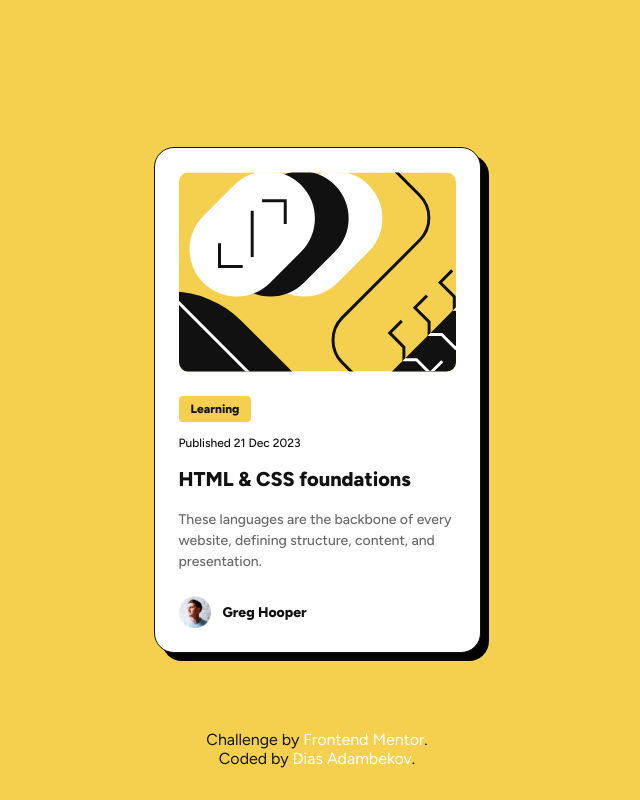
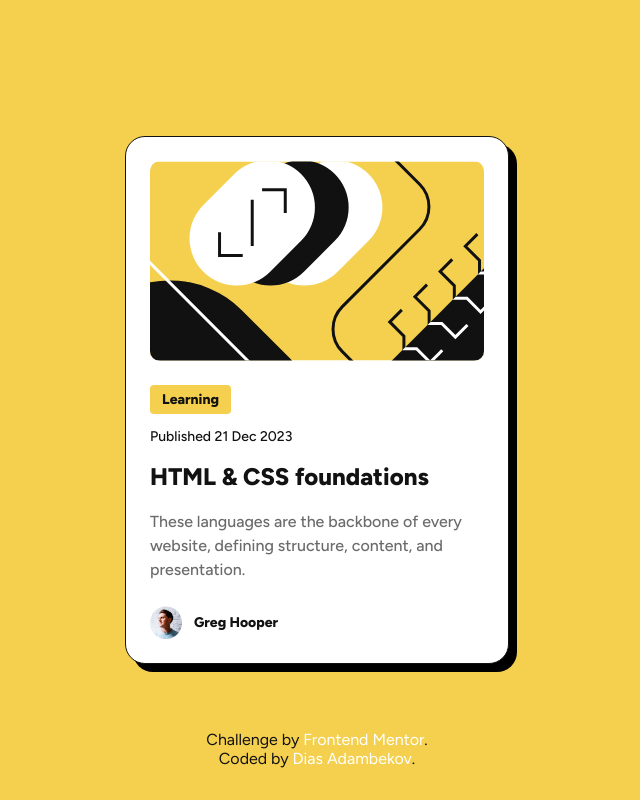
Before and after one commit to adambeckercodes/blog-preview-card, a plain HTML site: page index.html in a window 1280 px wide. Shown: the whole page, without its empty margins (323-963 px from the left). Drawn offline with Linux system fonts and the light colour scheme.

Commit message:
Added desktop version

```diff
--- /dev/null
+++ b/css/media.css
@@ -0,0 +1,25 @@
+@media (min-width: 768px) {
+  .container {
+    min-width: 384px;
+  }
+
+  .card {
+      max-width: 384px;
+  }
+
+  .card__category {
+    font-size: var(--font-size-text-preset-3);
+  }
+
+  .card__pub-date {
+    font-size: var(--font-size-text-preset-3);
+  }
+
+  .card__title {
+    font-size: var(--spacing-200);
+  }
+
+  .card__descr {
+    font-size: var(--font-size-text-preset-2);
+  }
+}
--- a/style.css
+++ b/css/style.css
@@ -123,6 +123,8 @@ body {
 }
 
 .card__link {
+  margin: 0;
+
   text-decoration: none;
   color: inherit;
 
--- a/index.html
+++ b/index.html
@@ -11,7 +11,8 @@
   <link rel="preconnect" href="https://fonts.gstatic.com" crossorigin>
   <link href="https://fonts.googleapis.com/css2?family=Figtree:ital,wght@0,300..900;1,300..900&display=swap"
     rel="stylesheet">
-  <link rel="stylesheet" href="style.css">
+  <link rel="stylesheet" href="css/style.css">
+  <link rel="stylesheet" href="css/media.css">
 
   <title>Frontend Mentor | Blog preview card</title>
 </head>
```
Also changed, not shown: screenshot.png.
